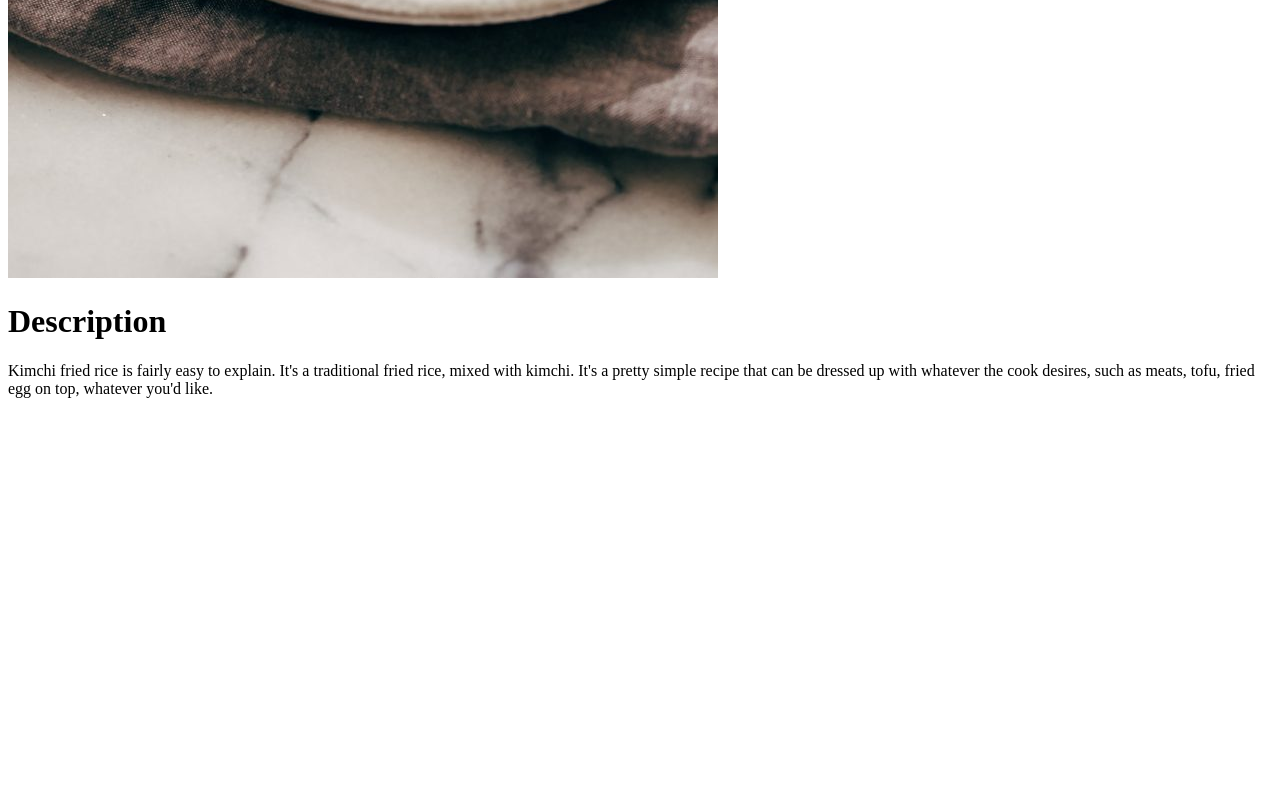
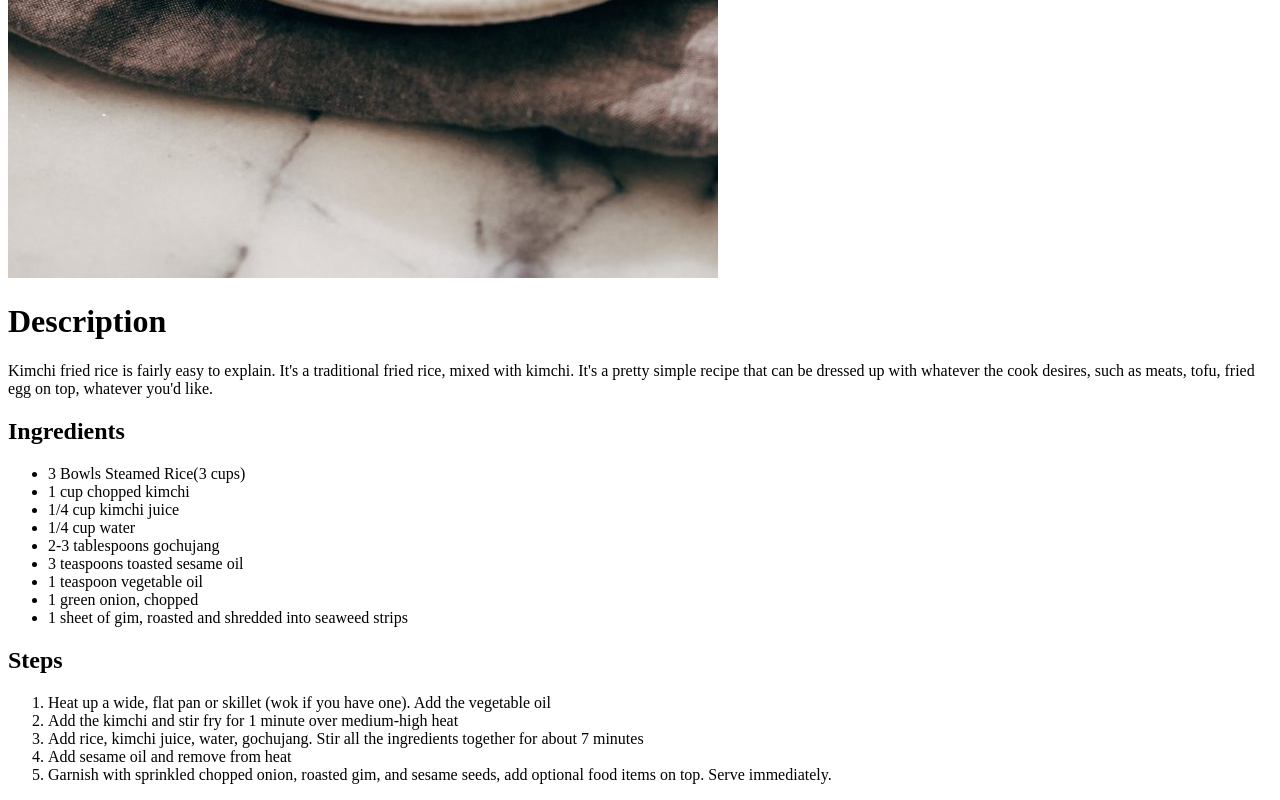
Before and after one commit to AndrewsNick-FS/odin-recipes, a plain HTML site: page recipes/kfr.html in a window 1280 px wide. Shown: the part 795-1595 px from the top of the page. Before the commit the page ends 1209 px from the top, so only its background shows below. Drawn offline with Linux system fonts and the light colour scheme; files whose address does not match are found by name.

Commit message:
Added ingredients and steps lists to kimchi fried rice recipe

```diff
--- a/recipes/kfr.html
+++ b/recipes/kfr.html
@@ -14,5 +14,34 @@
       up with whatever the cook desires, such as meats, tofu, fried egg on top,
       whatever you'd like.
     </p>
+    <h2>Ingredients</h2>
+    <ul>
+      <li>3 Bowls Steamed Rice(3 cups)</li>
+      <li>1 cup chopped kimchi</li>
+      <li>1/4 cup kimchi juice</li>
+      <li>1/4 cup water</li>
+      <li>2-3 tablespoons gochujang</li>
+      <li>3 teaspoons toasted sesame oil</li>
+      <li>1 teaspoon vegetable oil</li>
+      <li>1 green onion, chopped</li>
+      <li>1 sheet of gim, roasted and shredded into seaweed strips</li>
+    </ul>
+    <h2>Steps</h2>
+    <ol>
+      <li>
+        Heat up a wide, flat pan or skillet (wok if you have one). Add the
+        vegetable oil
+      </li>
+      <li>Add the kimchi and stir fry for 1 minute over medium-high heat</li>
+      <li>
+        Add rice, kimchi juice, water, gochujang. Stir all the ingredients
+        together for about 7 minutes
+      </li>
+      <li>Add sesame oil and remove from heat</li>
+      <li>
+        Garnish with sprinkled chopped onion, roasted gim, and sesame seeds, add
+        optional food items on top. Serve immediately.
+      </li>
+    </ol>
   </body>
 </html>
```
